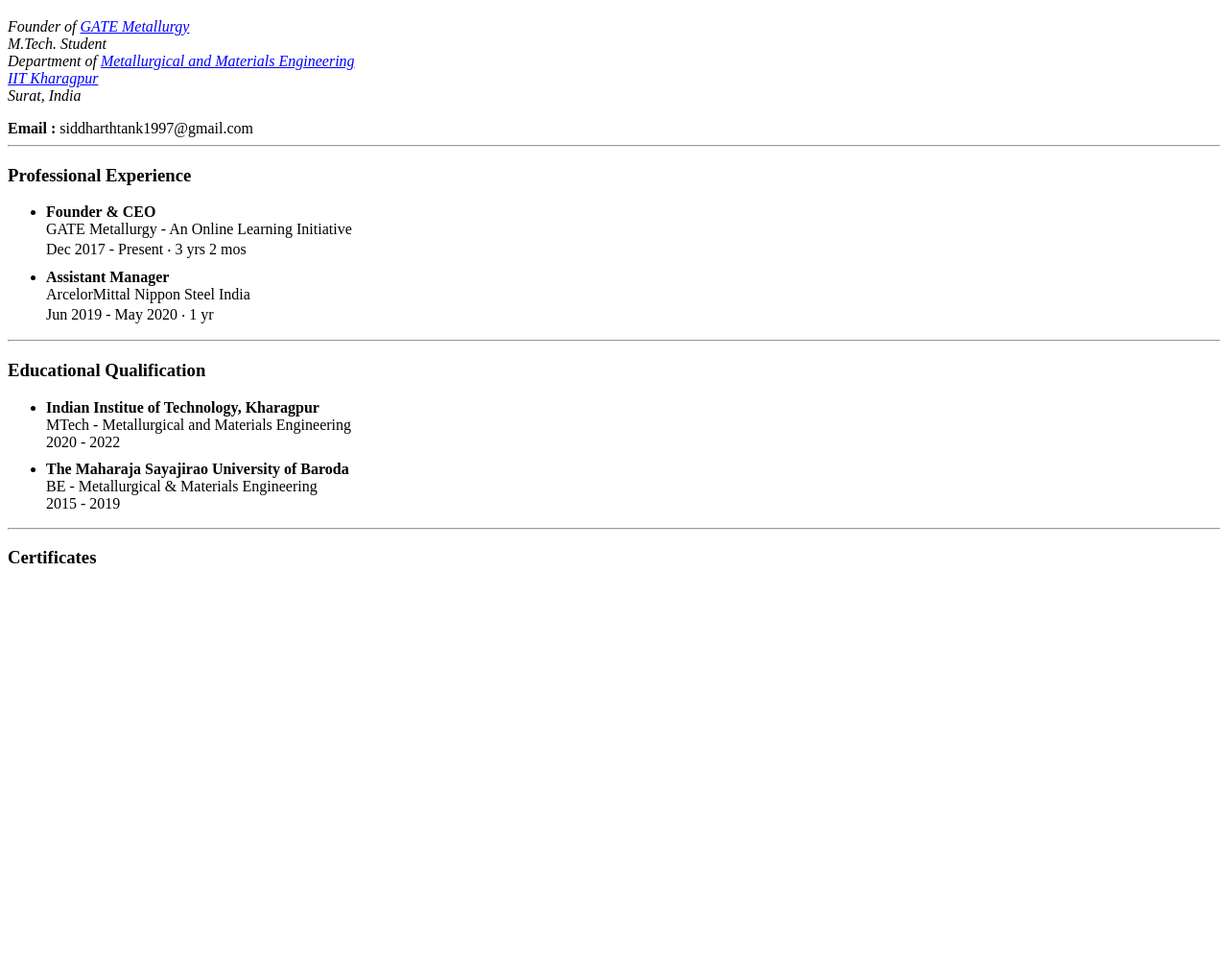
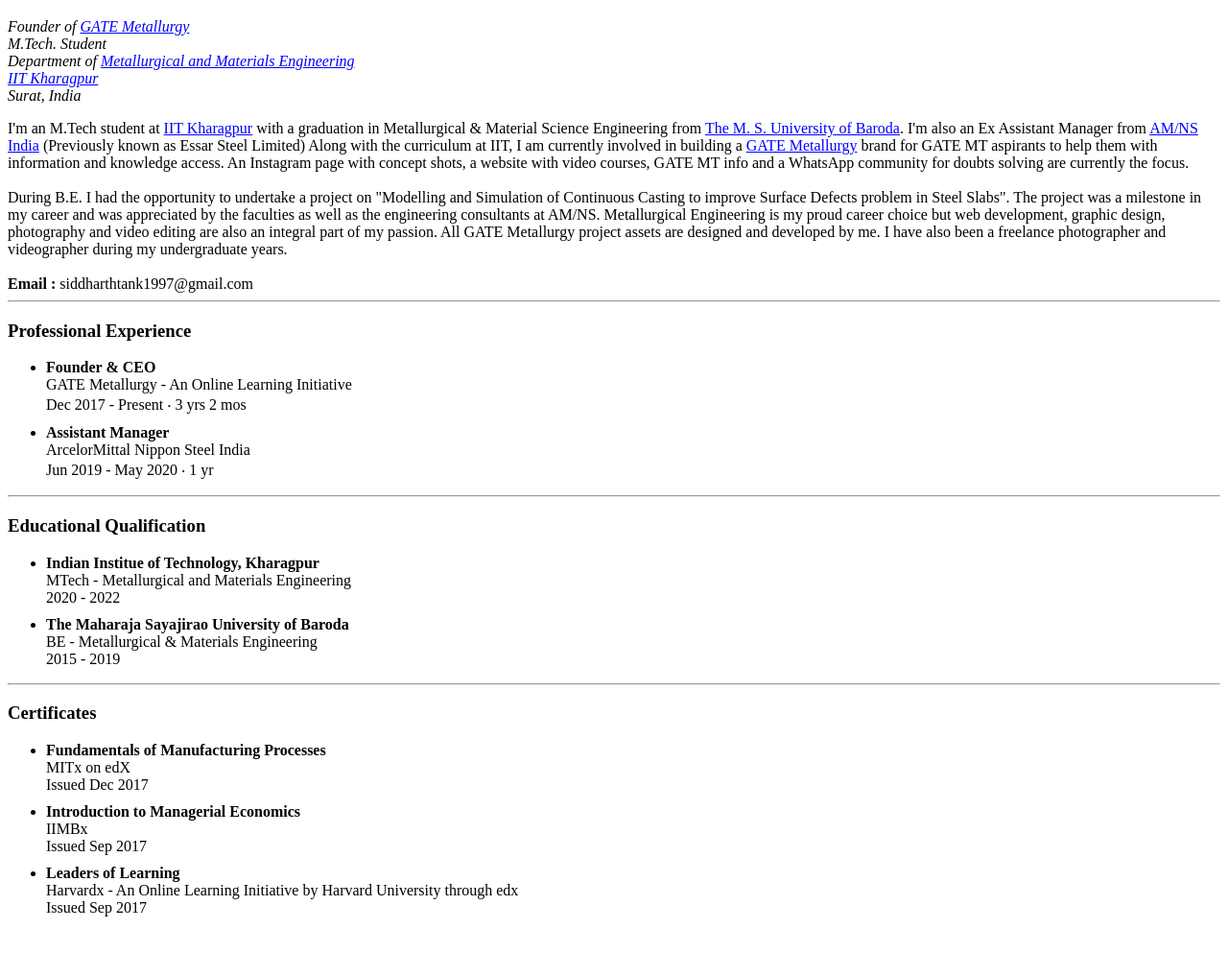
Before and after one commit to siddharthtank/homepage, a plain HTML site: page index.html in a window 1280 px wide. Shown: the part 61-1054 px from the top of the page at 96% size. Before the commit the page ends 800 px from the top, so only its background shows below. Drawn offline with Linux system fonts and the light colour scheme.

Commit message:
Add files via upload

```diff
--- a/index.html
+++ b/index.html
@@ -5,6 +5,7 @@
     <meta http-equiv="X-UA-Compatible" content="IE=edge">
     <meta name="viewport" content="width=device-width, initial-scale=1.0">
     <title>Siddharth Tank's Homepage</title>
+    <meta name="description" content="I'm an M.Tech student at IIT Kharagpur with a graduation in Metallurgical & Material Science Engineering from the M. S. University of Baroda. I'm also an Ex Assistant Manager from AM/NS India (Previously known as Essar Steel Limited)">
     <link rel="canonical" href="https://siddharthtank.github.io/homepage/"/>
     <meta name="author" content="Siddharth Tank">
     <link rel="shortcut icon" href="icons/favicon.png" type="image/x-icon">
@@ -28,6 +29,17 @@
             <dt> Surat, India
         </dl>
     </i>
+
+    <p>
+        I'm an M.Tech student at <a href="http://www.iitkgp.ac.in/">IIT Kharagpur</a> with a graduation in Metallurgical & Material Science Engineering from <a href="https://www.msubaroda.ac.in/">The M. S. University of Baroda</a>. I'm also an Ex Assistant Manager from <a href="https://www.amns.in/">AM/NS India</a> (Previously known as Essar Steel Limited)
+
+        Along with the curriculum at IIT, I am currently involved in building a <a href="https://gatemetallurgy.in"> GATE Metallurgy</a> brand for GATE MT aspirants to help them with information and knowledge access. An Instagram page with concept shots, a website with video courses, GATE MT info and a WhatsApp community for doubts solving are currently the focus.
+    </p>
+    <br>
+    <p>
+        During B.E. I had the opportunity to undertake a project on "Modelling and Simulation of Continuous Casting to improve Surface Defects problem in Steel Slabs". The project was a milestone in my career and was appreciated by the faculties as well as the engineering consultants at AM/NS. Metallurgical Engineering is my proud career choice but web development, graphic design, photography and video editing are also an integral part of my passion. All GATE Metallurgy project assets are designed and developed by me. I have also been a freelance photographer and videographer during my undergraduate years.
+    </p>
+    <br>
     <strong>Email :</strong> <span> siddharthtank1997@gmail.com</span>
 
     <hr>
@@ -61,6 +73,24 @@
     </ul>
     <hr>
     <h3>Certificates</h3>
+    <ul>
+        <li>
+            <strong>Fundamentals of Manufacturing Processes</strong>
+            <p>MITx on edX</p>
+            <p>Issued Dec 2017</p>
+        </li>
+        <li>
+            <strong>Introduction to Managerial Economics</strong>
+            <p>IIMBx</p>
+            <p>Issued Sep 2017</p>
+        </li>
+        <li>
+            <strong>Leaders of Learning</strong>
+            <p>Harvardx - An Online Learning Initiative by Harvard University through edx</p>
+            <p>Issued Sep 2017</p>
+        </li>
+    </ul>
+    <br><br><br><br>
 
 
 </body>
```
